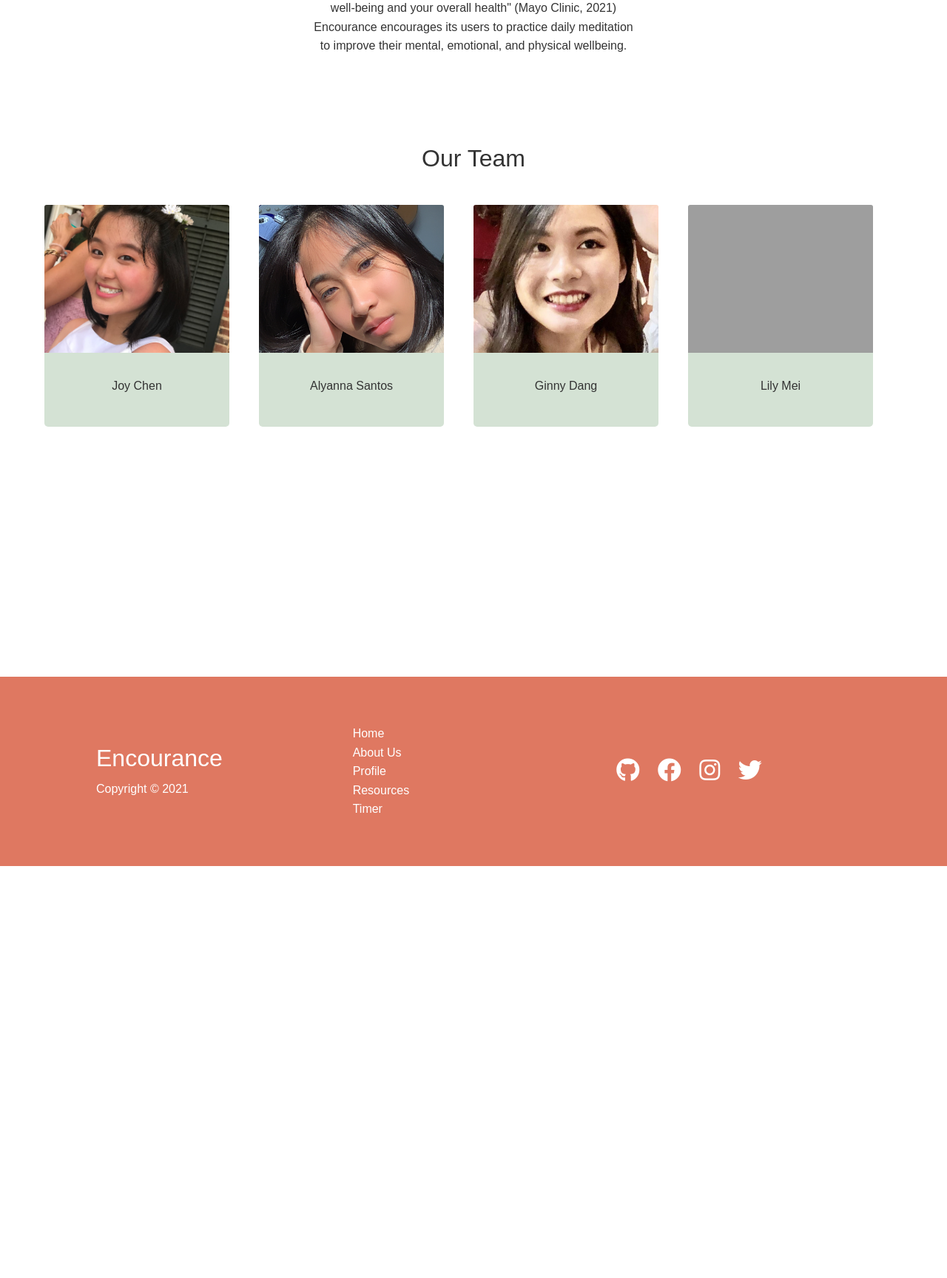
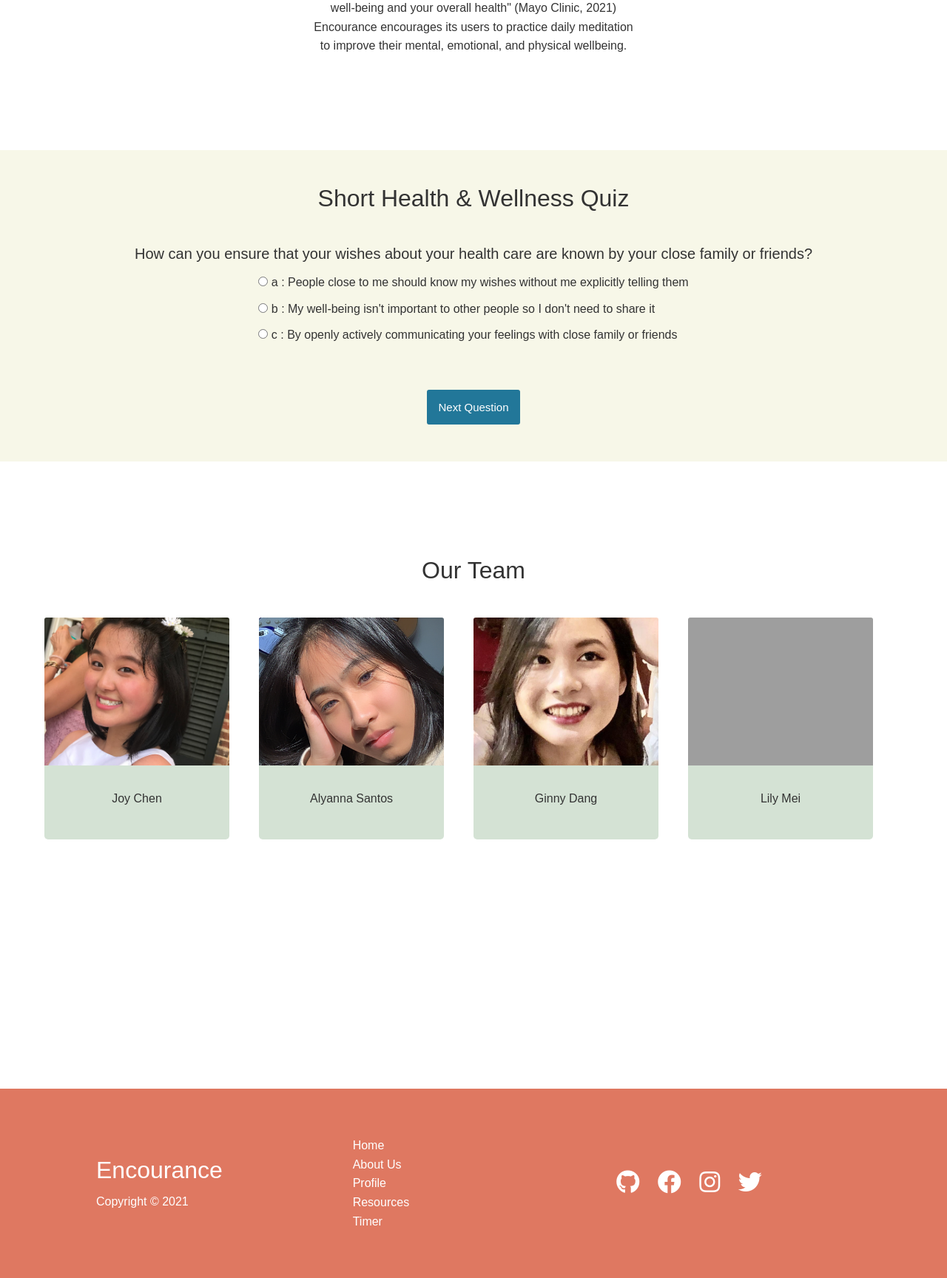
Before and after one commit to zhishan03/Encourance, a Flask app: page / in a window 1280 px wide. Shown: the part 1075-2803 px from the top of the page at 74% size. Before the commit the page ends 2246 px from the top, so only its background shows below. Run offline with Flask 2, Linux system fonts and the light colour scheme; some libraries are stand-ins or nearby versions; grey boxes are pictures that could not be loaded.

Commit message:
added quiz

```diff
--- a/static/css/style.css
+++ b/static/css/style.css
@@ -462,3 +462,61 @@ img {
   position: relative;
   left: -75px;
 }
+
+/* quiz */
+.quiz-section {
+  background-color: #f7f7e8;
+  margin-top: 10%;
+  text-align: center;
+  padding-bottom: 30px;
+  margin-bottom: 10%;
+}
+
+.quiz-section h1 {
+  padding-top: 46px;
+}
+
+.question{
+  font-size: 20px;
+  margin-bottom: 10px;
+}
+.answers {
+  margin-bottom: 20px;
+  text-align: left;
+  display: inline-block;
+}
+.answers label{
+  display: block;
+  margin-bottom: 10px;
+}
+
+.slide{
+  position: absolute;
+  left: 0px;
+  top: 0px;
+  width: 100%;
+  z-index: 1;
+  opacity: 0;
+  transition: opacity 0.5s;
+}
+.active-slide{
+  opacity: 1;
+  z-index: 2;
+}
+.quiz-container{
+  position: relative;
+  height: 200px;
+  margin-top: 40px;
+}
+
+button {
+  font-family: 'Work Sans', sans-serif;
+	font-size: 15px;
+	background-color: #279;
+	color: #fff;
+	border: 0px;
+	border-radius: 3px;
+	padding: 15px;
+	cursor: pointer;
+	margin-bottom: 20px;
+}
--- /dev/null
+++ b/static/js/app.js
@@ -0,0 +1,156 @@
+(function(){
+    // Functions
+    function buildQuiz(){
+      // variable to store the HTML output
+      const output = [];
+
+      // for each question...
+      myQuestions.forEach(
+        (currentQuestion, questionNumber) => {
+
+          // variable to store the list of possible answers
+          const answers = [];
+
+          // and for each available answer...
+          for(letter in currentQuestion.answers){
+
+            // ...add an HTML radio button
+            answers.push(
+              `<label>
+                <input type="radio" name="question${questionNumber}" value="${letter}">
+                ${letter} :
+                ${currentQuestion.answers[letter]}
+              </label>`
+            );
+          }
+
+          // add this question and its answers to the output
+          output.push(
+            `<div class="slide">
+              <div class="question"> ${currentQuestion.question} </div>
+              <div class="answers"> ${answers.join("")} </div>
+            </div>`
+          );
+        }
+      );
+
+      // finally combine our output list into one string of HTML and put it on the page
+      quizContainer.innerHTML = output.join('');
+    }
+
+    function showResults(){
+
+      // gather answer containers from our quiz
+      const answerContainers = quizContainer.querySelectorAll('.answers');
+
+      // keep track of user's answers
+      let numCorrect = 0;
+
+      // for each question...
+      myQuestions.forEach( (currentQuestion, questionNumber) => {
+
+        // find selected answer
+        const answerContainer = answerContainers[questionNumber];
+        const selector = `input[name=question${questionNumber}]:checked`;
+        const userAnswer = (answerContainer.querySelector(selector) || {}).value;
+
+        // if answer is correct
+        if(userAnswer === currentQuestion.correctAnswer){
+          // add to the number of correct answers
+          numCorrect++;
+
+          // color the answers green
+          answerContainers[questionNumber].style.color = 'lightgreen';
+        }
+        // if answer is wrong or blank
+        else{
+          // color the answers red
+          answerContainers[questionNumber].style.color = 'red';
+        }
+      });
+
+      // show number of correct answers out of total
+      resultsContainer.innerHTML = `${numCorrect} out of ${myQuestions.length}`;
+    }
+
+    function showSlide(n) {
+      slides[currentSlide].classList.remove('active-slide');
+      slides[n].classList.add('active-slide');
+      currentSlide = n;
+      if(currentSlide === 0){
+        previousButton.style.display = 'none';
+      }
+      else{
+        previousButton.style.display = 'inline-block';
+      }
+      if(currentSlide === slides.length-1){
+        nextButton.style.display = 'none';
+        submitButton.style.display = 'inline-block';
+      }
+      else{
+        nextButton.style.display = 'inline-block';
+        submitButton.style.display = 'none';
+      }
+    }
+
+    function showNextSlide() {
+      showSlide(currentSlide + 1);
+    }
+
+    function showPreviousSlide() {
+      showSlide(currentSlide - 1);
+    }
+
+    // Variables
+    const quizContainer = document.getElementById('quiz');
+    const resultsContainer = document.getElementById('results');
+    const submitButton = document.getElementById('submit');
+    const myQuestions = [
+      {
+        question: "How can you ensure that your wishes about your health care are known by your close family or friends?",
+        answers: {
+          a: "People close to me should know my wishes without me explicitly telling them",
+          b: "My well-being isn't important to other people so I don't need to share it",
+          c: "By openly actively communicating your feelings with close family or friends"
+        },
+        correctAnswer: "c"
+      },
+      {
+        question: "Which of the following are symptoms of depression?",
+        answers: {
+          a: "Decreased interest and pleasure in usual activities",
+          b: "Loss of energy",
+          c: "Reports of physical pain",
+          d: "all of the above"
+        },
+        correctAnswer: "d"
+      },
+      {
+        question: "What is the recommended amount of physical activity for adults per week?",
+        answers: {
+          a: "60 minutes of moderate to vigorous intensity aerobic physical activity per week",
+          b: "150 minutes of moderate to vigorous intensity aerobic physical activity per week",
+          c: "120 minutes of moderate to vigorous intensity aerobic physical activity per week",
+          d: "90 minutes of moderate to vigorous intensity aerobic physical activity per week"
+        },
+        correctAnswer: "b"
+      }
+    ];
+
+    // Kick things off
+    buildQuiz();
+
+    // Pagination
+    const previousButton = document.getElementById("previous");
+    const nextButton = document.getElementById("next");
+    const slides = document.querySelectorAll(".slide");
+    let currentSlide = 0;
+
+    // Show the first slide
+    showSlide(currentSlide);
+
+    // Event listeners
+    submitButton.addEventListener('click', showResults);
+    previousButton.addEventListener("click", showPreviousSlide);
+    nextButton.addEventListener("click", showNextSlide);
+  })();
--- a/templates/base.html
+++ b/templates/base.html
@@ -25,4 +25,6 @@
     </div>
 </div>
     {% block body %} {% endblock %}
+    <script type="text/javascript" src="jquery-3.3.1.js"></script>
+    <script src="/static/js/app.js"></script>
 </body>
--- a/templates/index.html
+++ b/templates/index.html
@@ -44,6 +44,21 @@
 </p>
 
 </section>
+
+<div class="quiz-section">
+  <h1>Short Health & Wellness Quiz</h1>
+  <div class="quiz-container">
+    <div id="quiz"></div>
+  </div>
+<!-- <div class="buttons"> -->
+  <button id="previous">Previous Question</button>
+  <button id="next">Next Question</button>
+  <button id="submit">Submit Quiz</button>
+<!-- </div> -->
+  <div class="result">
+    <div id="results"></div>
+  </div>
+</div>
 
 <!-- Encourance Team -->
 <div class="container2">
```
